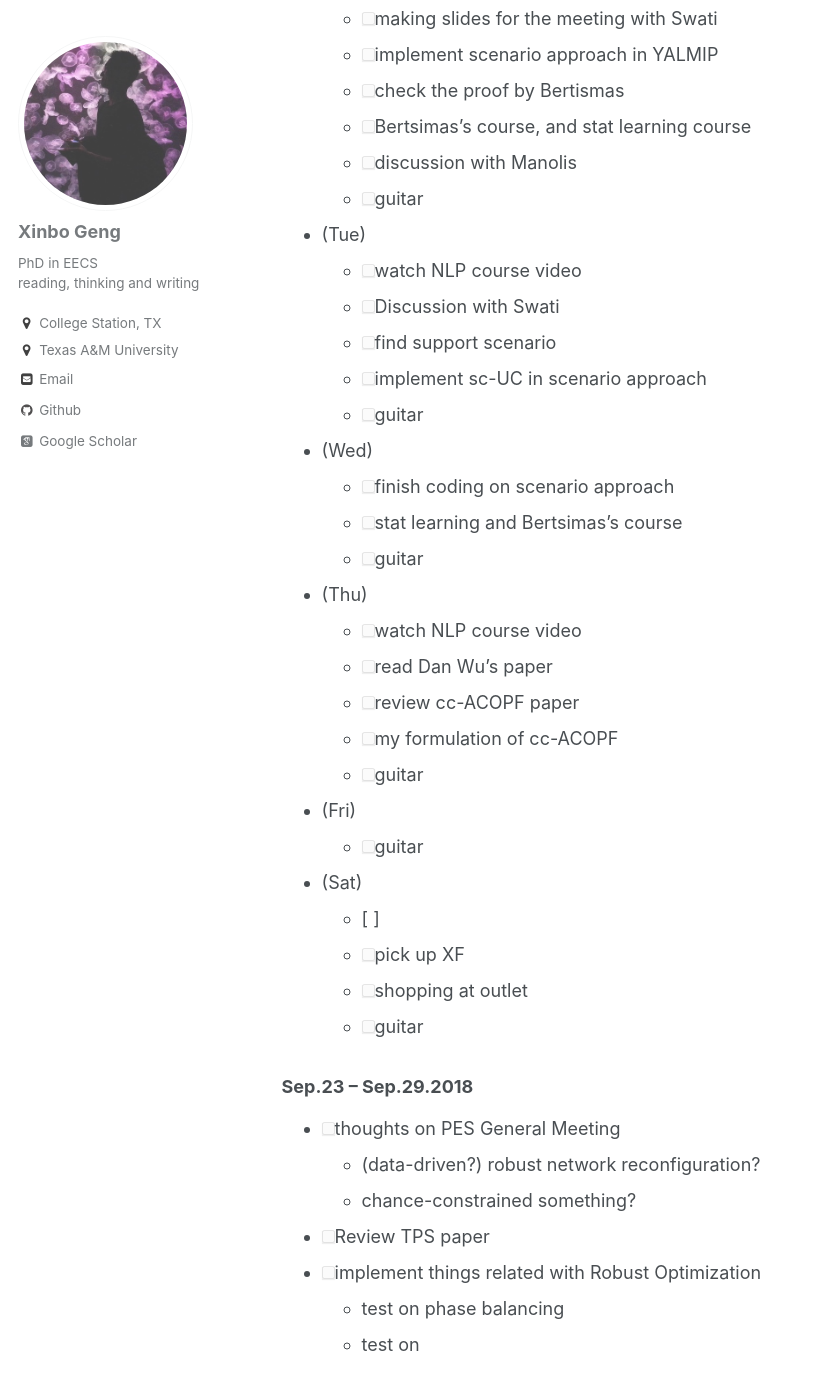
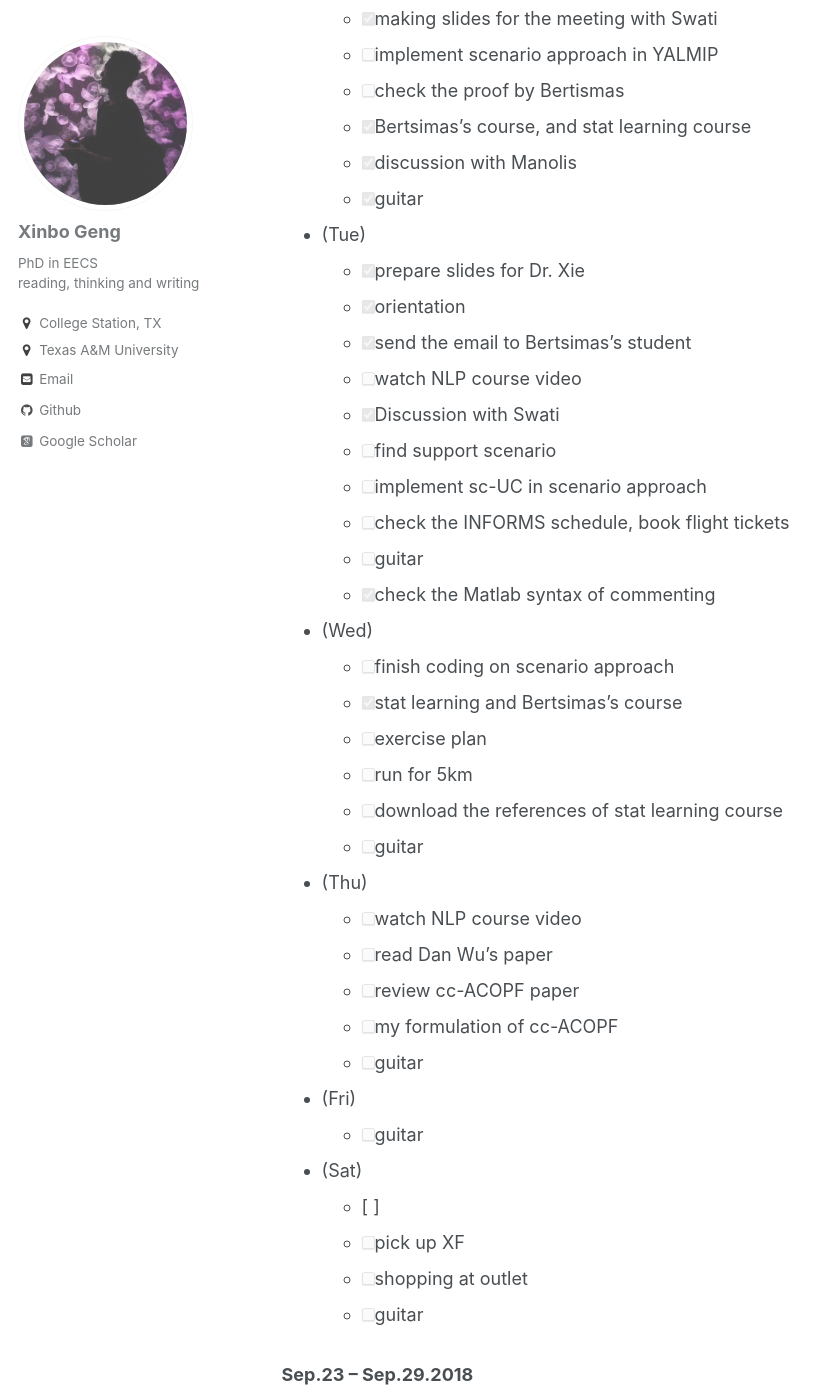
Before and after one commit to xb00dx/xb00dx.github.io, a Jekyll site: the page built from _pages/work-in-progress.md, in a window 1280 px wide and 1400 px high, scrolled down 996 px. Shown: the whole window, without its empty margins (0-834 px from the left). Built offline with Jekyll 4.4.1, drawn with Linux system fonts in a browser that asks for light colours; some web fonts are replaced.

Commit message:
update wip

```diff
--- a/_pages/work-in-progress.md
+++ b/_pages/work-in-progress.md
@@ -24,30 +24,38 @@ redirect_from:
 - [ ] thoughts
 
 * (Sun)
-  - [ ] creating WIP page
-  - [ ] download NLP course videos
-  - [ ] back to Boston
-  - [ ] checking the UC code
-  - [ ] checking the optimizer function
+  - [x] creating WIP page
+  - [x] download NLP course videos
+  - [x] back to Boston
+  - [x] checking the UC code
+  - [x] checking the optimizer function
   - [ ] watch NLP course video
-  - [ ] marking my schedule next week
+  - [x] marking my schedule next week
 * (Mon)
   - [ ] review TSG paper
-  - [ ] making slides for the meeting with Swati
+  - [x] making slides for the meeting with Swati
   - [ ] implement scenario approach in YALMIP
   - [ ] check the proof by Bertismas
-  - [ ] Bertsimas's course, and stat learning course
-  - [ ] discussion with Manolis
-  - [ ] guitar
+  - [x] Bertsimas's course, and stat learning course
+  - [x] discussion with Manolis
+  - [x] guitar
 * (Tue)
+  - [x] prepare slides for Dr. Xie
+  - [x] orientation
+  - [x] send the email to Bertsimas's student
   - [ ] watch NLP course video
-  - [ ] Discussion with Swati
+  - [x] Discussion with Swati
   - [ ] find support scenario
   - [ ] implement sc-UC in scenario approach
+  - [ ] check the INFORMS schedule, book flight tickets
   - [ ] guitar
+  - [x] check the Matlab syntax of commenting
 * (Wed)
   - [ ] finish coding on scenario approach
-  - [ ] stat learning and Bertsimas's course
+  - [x] stat learning and Bertsimas's course
+  - [ ] exercise plan
+  - [ ] run for 5km
+  - [ ] download the references of stat learning course
   - [ ] guitar
 * (Thu)
   - [ ] watch NLP course video
```
